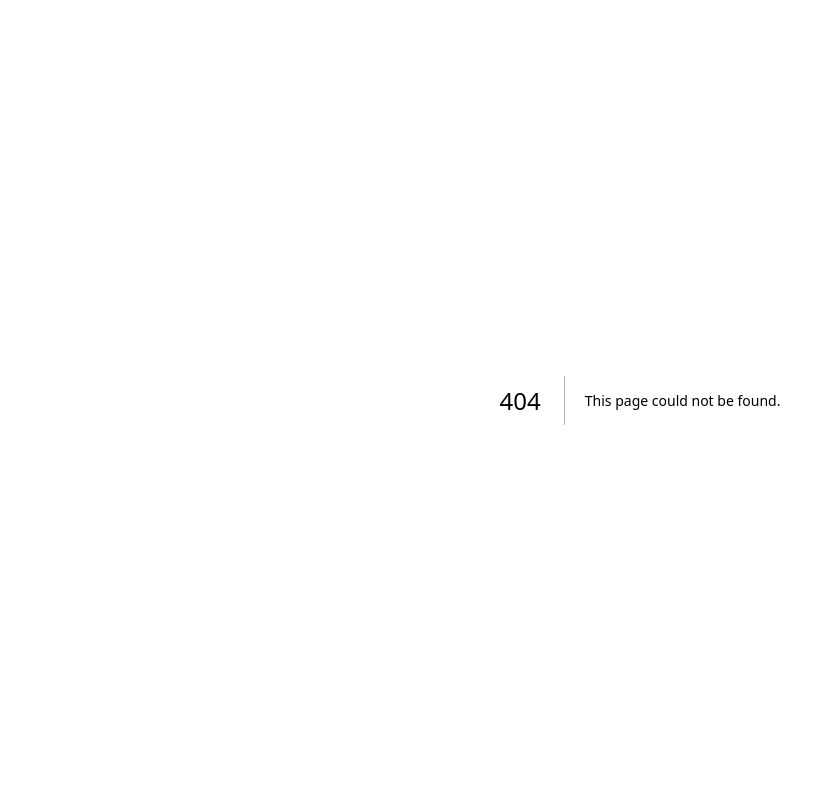
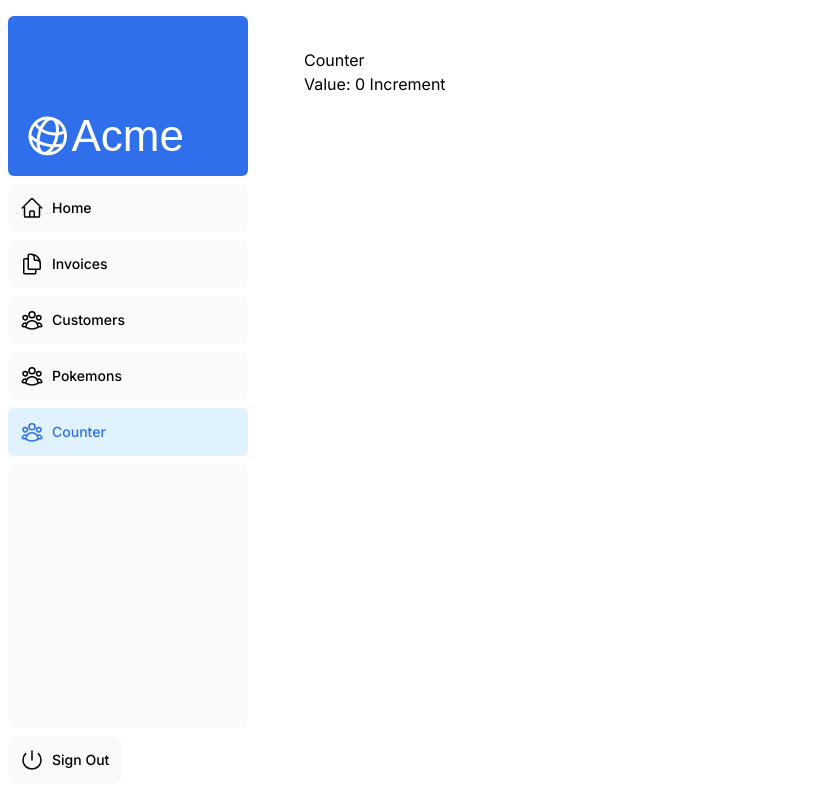
Before and after one commit to vamcart/nextjs-dashboard, a Next.js app: page /dashboard/counter in a window 1280 px wide. Before the commit this address had no page. Shown: the whole page, without its empty margins (0-835 px from the left). Built offline with nearby package versions, Linux system fonts and the light colour scheme; a web font is replaced by a local one.

Commit message:
добавлен клиентский counter конпонент и страница counter

```diff
--- /dev/null
+++ b/app/dashboard/counter/page.tsx
@@ -0,0 +1,16 @@
+import { Metadata } from 'next';
+import Counter from '@/app/ui/counter/counter';
+
+export const metadata: Metadata = {
+  title: 'Counter',
+};
+
+export default async function Page() {
+
+  return (
+    <main>
+      <h1>Counter</h1>
+      <Counter />
+    </main>
+  );
+}
--- a/app/ui/dashboard/nav-links.tsx
+++ b/app/ui/dashboard/nav-links.tsx
@@ -20,6 +20,7 @@ const links = [
   },
   { name: 'Customers', href: '/dashboard/customers', icon: UserGroupIcon },
   { name: 'Pokemons', href: '/dashboard/pokemons', icon: UserGroupIcon },
+  { name: 'Counter', href: '/dashboard/counter', icon: UserGroupIcon },
 ];
 
 export default function NavLinks() {
```
Also changed, not shown: app/ui/counter/counter.tsx (renamed from app/ui/customers/Counter.tsx).
